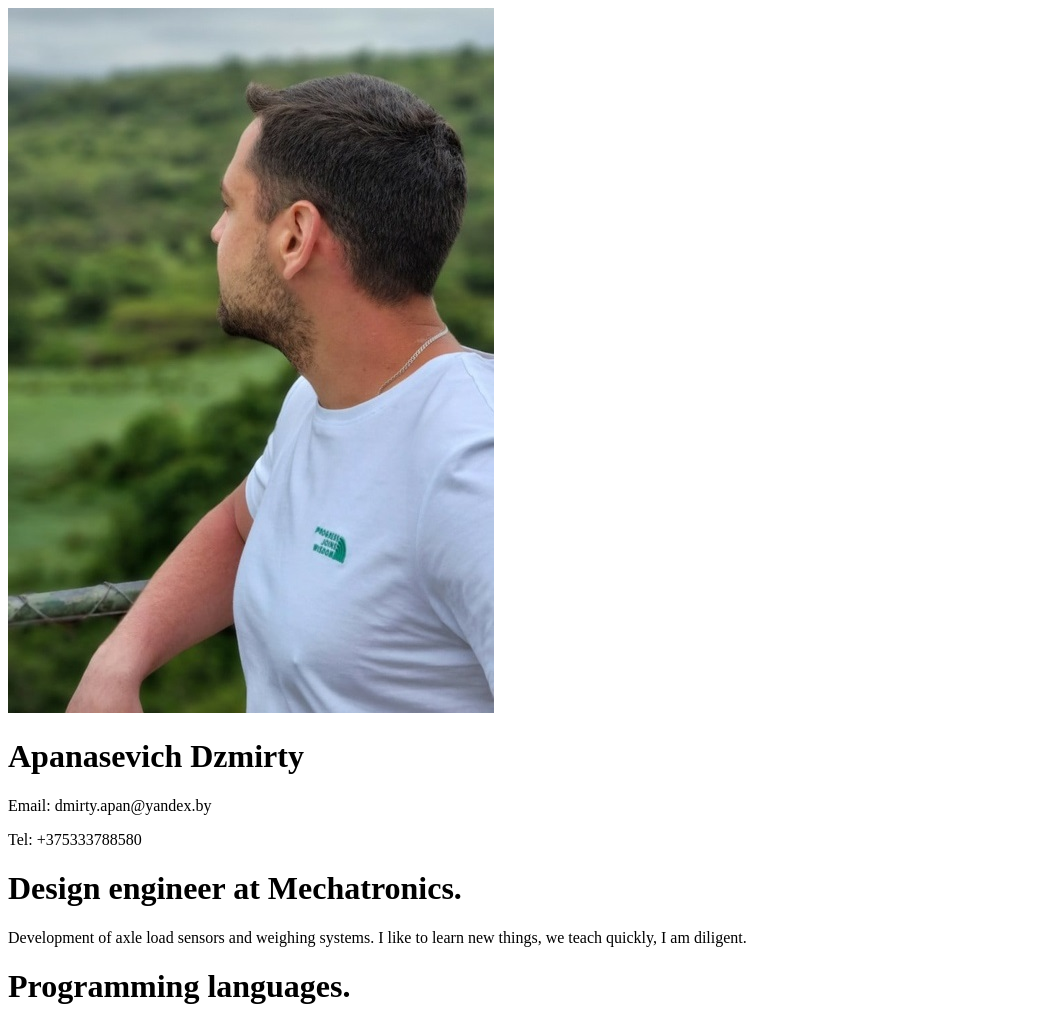
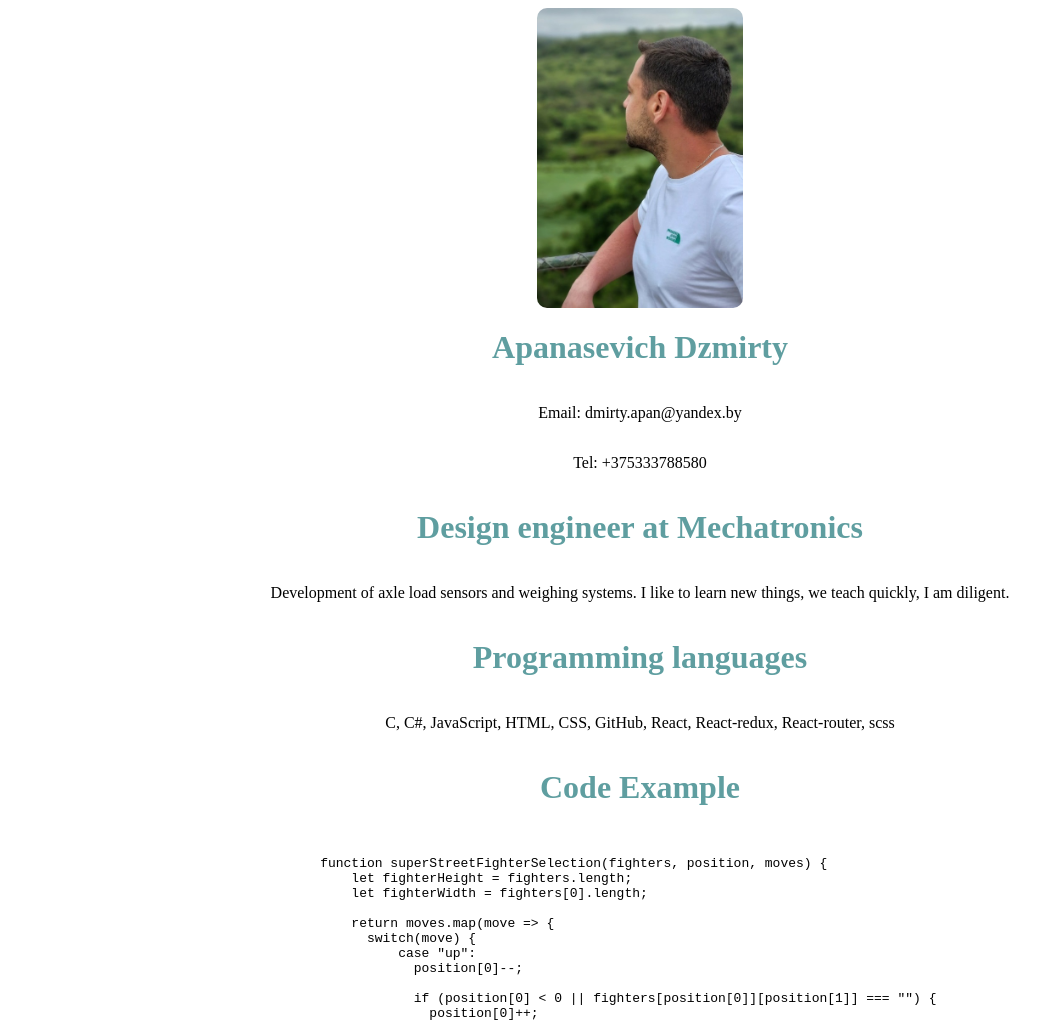
Before and after one commit to DmitryApan/rsschool-cv, a plain HTML site: page index.html in a window 1280 px wide. Shown: the top 1020 px of the page, without its empty margins (0-1064 px from the left). Drawn offline with Linux system fonts and the light colour scheme.

Commit message:
feat: add styles

```diff
--- a/index.html
+++ b/index.html
@@ -3,16 +3,17 @@
   <head>
     <title>Dzmitry Apanasevich</title>
     <meta charset="utf-8">
+    <link rel="stylesheet" href="style.css">
   </head>
   <body>
-    <div>
-        <img src="avatar.jpg" alt="Avatar">
+    <div class="general-section">
+        <img class="avatar" src="avatar.jpg" alt="Avatar">
         <h1>Apanasevich Dzmirty</h1>
         <p>Email: dmirty.apan@yandex.by</p>
         <p>Tel: +375333788580</p>
-        <h1>Design engineer at Mechatronics.</h1>
+        <h1>Design engineer at Mechatronics</h1>
         <p>Development of axle load sensors and weighing systems. I like to learn new things, we teach quickly, I am diligent.</p>
-        <h1>Programming languages.</h1>
+        <h1>Programming languages</h1>
         <p>C, C#, JavaScript, HTML, CSS, GitHub, React, React-redux, React-router, scss</p>
         <h1>Code Example</h1>
         <pre><code>
@@ -82,7 +83,7 @@
         <p>Level A2. Way stage or elementary.</p>
     </div>
   </body>
-  <footer>
+  <footer class="footer-section">
     <a href="https://github.com/DmitryApan/rsschool-cv">DzmityrApan</a>
     <span>21.09.2021</span>
     <span>
--- /dev/null
+++ b/style.css
@@ -0,0 +1,19 @@
+.general-section {
+    display: flex;
+    flex-direction: column;
+    align-items: center;
+}
+
+.footer-section {
+    display: flex;
+    justify-content: space-around;
+}
+
+.avatar {
+    height: 300px;
+    border-radius: 10px;
+}
+
+h1 {
+    color: cadetblue;
+}
```
